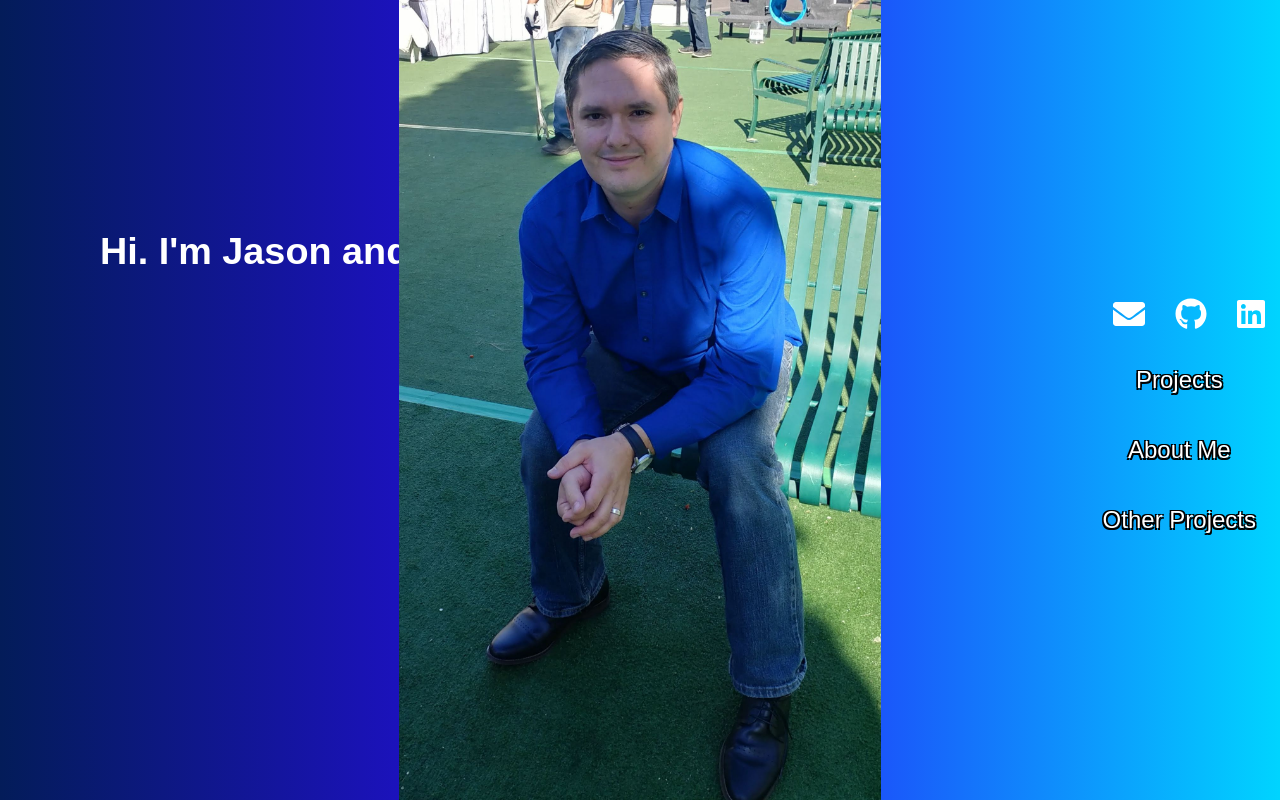
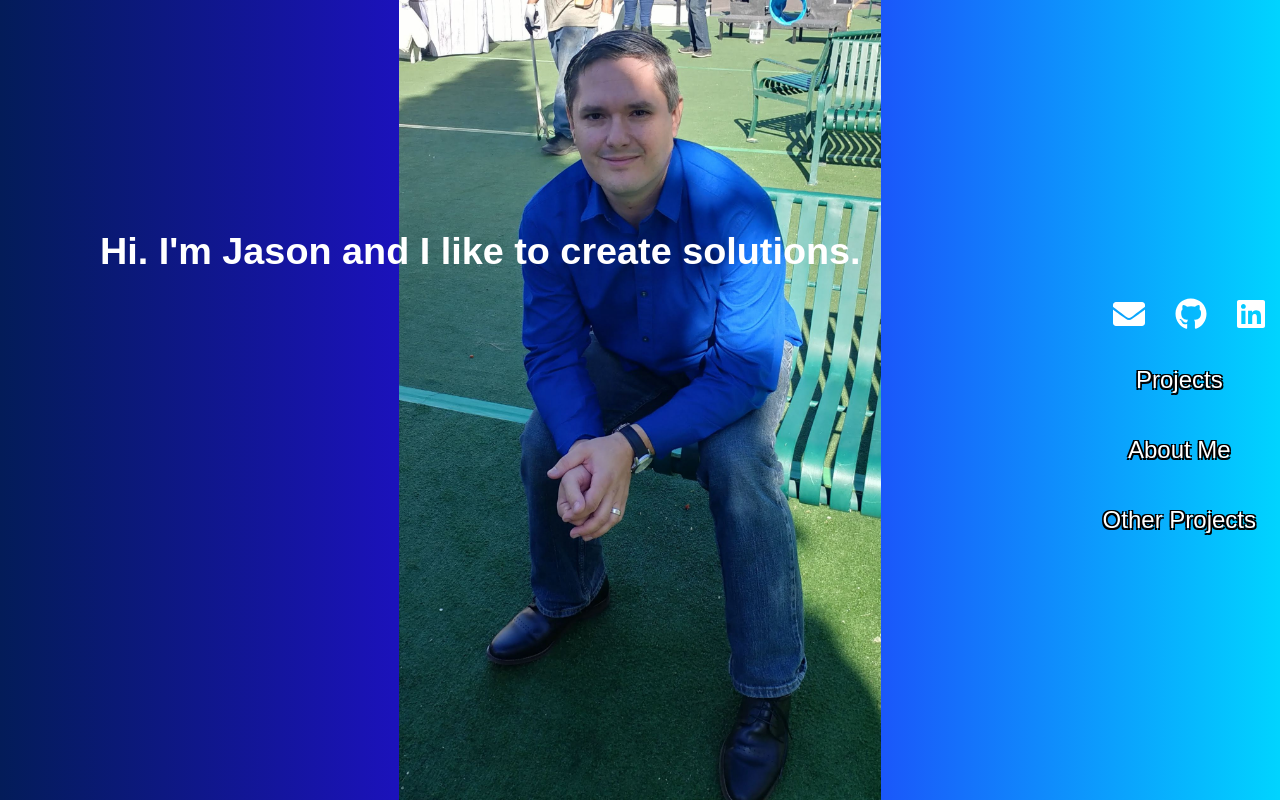
Before and after one commit to JRForman/portfolio2.0, a React (Create React App) app: page / in a window 1280 px wide. Built offline with nearby package versions, Linux system fonts and the light colour scheme.

Commit message:
Changed Landingbox statefull.  Added image loading

```diff
--- a/src/components/LandingBox/LandingBox.js
+++ b/src/components/LandingBox/LandingBox.js
@@ -1,4 +1,4 @@
-import React from 'react';
+import React, { Component } from 'react';
 
 import classes from './LandingBox.module.css';
 // import pageClass from '../../App.css'
@@ -11,12 +11,28 @@ import { library } from '@fortawesome/fontawesome-svg-core';
 
 library.add(fab, fas);
 
-const LandingBox = () => {
+class LandingBox extends Component {
+	constructor(props) {
+		super(props);
+		this.state = { imageIsReady: false };
+	}
+	componentDidMount() {
+		const img = new Image();
+		img.src = background;
+		img.onload = () => {
+			this.setState({ imageIsReady: true });
+		};
+	}
 
+	render() {
+		const { imageIsReady } = this.state;
+		if (!imageIsReady) {
+			return <div>Loading...............</div>;
+		} else {
 			return (
 				<div className={classes.LandingBox}>
-				<img src={background} alt={"me"} />
 					<h1>Hi. I'm Jason and I like to create solutions.</h1>
+					<img src={background} alt={'me'} />
 					<div className={classes.linkContainer}>
 						<div className={classes.NavIcons}>
 							<a
@@ -63,8 +79,9 @@ const LandingBox = () => {
 						<NavItem link='/other'>Other Projects</NavItem>
 					</div>
 				</div>
-
 			);
-};
+		}
+	}
+}
 
 export default LandingBox;
--- a/src/components/LandingBox/LandingBox.module.css
+++ b/src/components/LandingBox/LandingBox.module.css
@@ -18,21 +18,19 @@
 	height: 100%;
 	width:auto;
 	/* display: block; */
-	opacity: 0.;
 	position: absolute;
-	z-index: 99;
 	max-width: 100vw;
 	margin: auto;
 	left:0;
 	right:0;
-	margin: auto;
+	top: 0;
 }
-.LandingBox h1 {
+h1 {
 	margin: auto;
 	font-size: 1cm;
 	padding: 230px 40px 10px 100px;
-	z-index: 3;
-	opacity: 1;
+	position: relative;
+	z-index: 100;
 }
 .linkContainer {
 	float: right;
```
Lines whose indentation alone changed are shown as unchanged.
